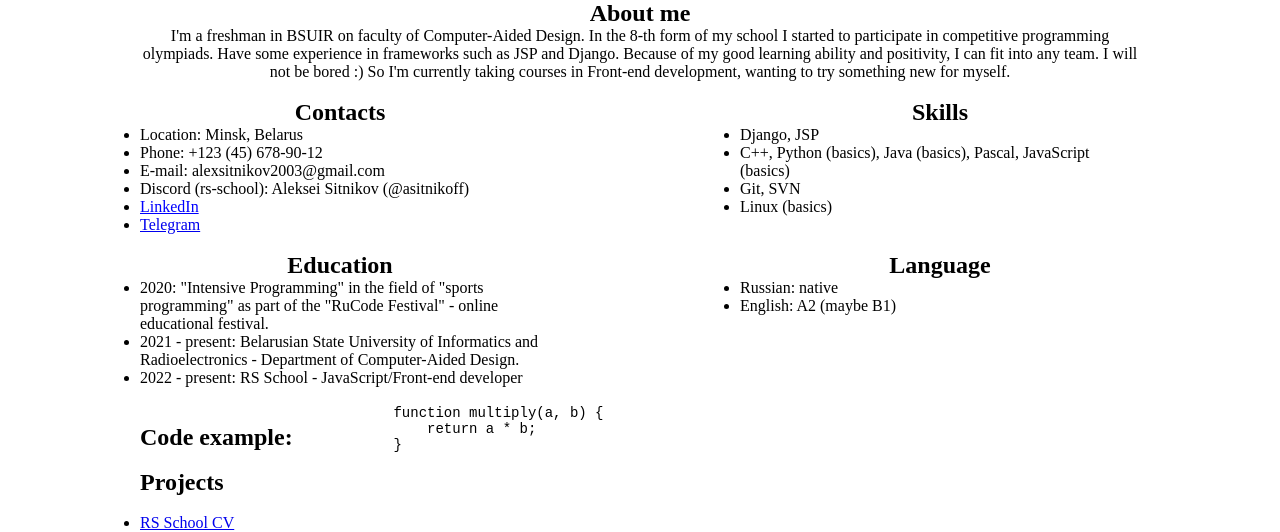
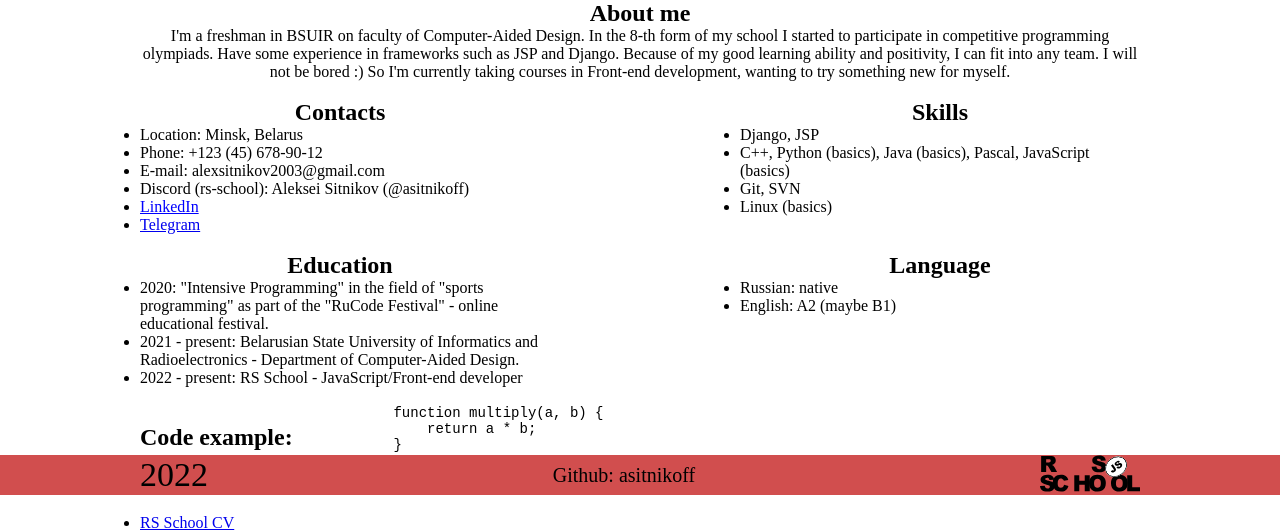
Before and after one commit to asitnikoff/rsschool-cv, a plain HTML site: page index.html in a window 1280 px wide. Shown: the part 305-837 px from the top of the page. Drawn offline with Linux system fonts and the light colour scheme.

Commit message:
feat: add footer

```diff
--- a/css/style.css
+++ b/css/style.css
@@ -1,15 +1,22 @@
-h1 {
-    font-size: 37px;
-}
-
 * {
     padding: 0;
     margin: 0;
     box-sizing: border-box;
 }
 
+html { overflow:  hidden; }
+
+h1 {
+    font-size: 37px;
+}
+
 header {
+    flex: 0 0 auto;
     background-color: rgb(209, 78, 78);
+}
+
+main {
+    flex: 1 0 auto;
 }
 
 .nav__list {
@@ -119,3 +126,26 @@ pre {
     max-width: 1000px;
     margin: 0 auto;
 }
+
+footer {
+    width: 100%;
+    height: 40px;
+    background-color: rgb(209, 78, 78);
+
+    position: absolute;
+    bottom: 0;
+}
+
+.footer__text {
+    height: 40px;
+    display: flex;
+    justify-content: space-between;
+    align-items: center;
+    width: 100%;
+    max-width: 1000px;
+    margin: 0 auto;
+}
+
+.create-year {
+    font-size: 34px;
+}
--- a/index.html
+++ b/index.html
@@ -104,5 +104,16 @@
             </ul>
         </section>
     </main>
+    <footer>
+        <div class="footer__text">
+            <div class="create-year">2022</div>
+            <a class="nav__link" href="https://github.com/asitnikoff">
+                Github: asitnikoff
+            </a>
+            <a href="https://rs.school/js/">
+                <img src="assets/jpg/rss.svg" width="100" height="100">
+            </a>
+        </div>
+    </footer>
 </body>
 </html>
```
Also changed, not shown: assets/jpg/GitHub-Mark-64px.png (added), assets/jpg/github.png (added), assets/jpg/rss.png (added), assets/jpg/rss.svg (added).
